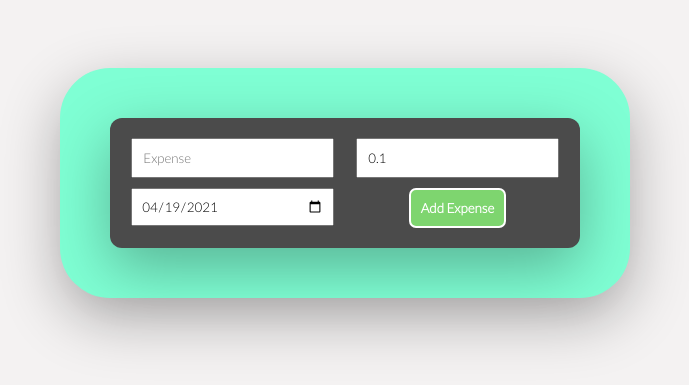
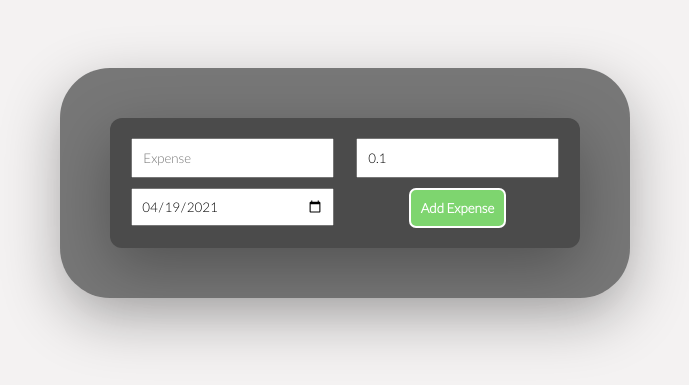
Before and after one commit to Alejandro-J-Caputto/mini-expense-app, a React (Create React App) app: page / in a window 1280 px wide. Shown: the part 217-602 px from the top of the page, without its empty margins (295-984 px from the left). Built offline with nearby package versions, Linux system fonts and the light colour scheme.

Commit message:
some styling

```diff
--- a/src/css/styles.css
+++ b/src/css/styles.css
@@ -144,7 +144,7 @@ body {
   align-items: center; }
 
 .container {
-  background-color: aquamarine;
+  background-color: #777;
   width: 57rem;
   border-radius: 5rem;
   box-shadow: 0 2rem 6rem rgba(0, 0, 0, 0.3);
--- a/src/pages/MainPage/_mainPage.scss
+++ b/src/pages/MainPage/_mainPage.scss
@@ -7,7 +7,7 @@
   align-items: center;
 }
 .container {
-  background-color: aquamarine;
+  background-color: $color-grey-dark-2;
   // height: 65rem;
   width: 57rem;
   border-radius: 5rem;
```
